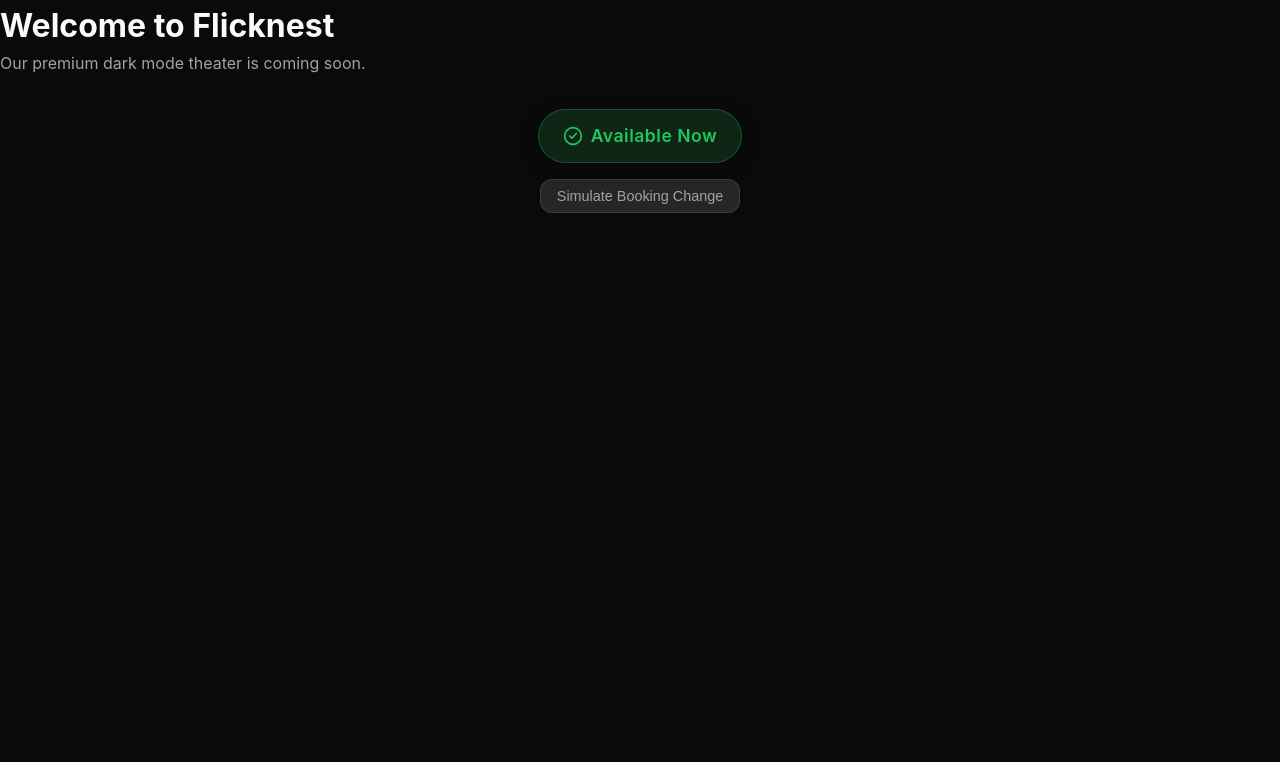
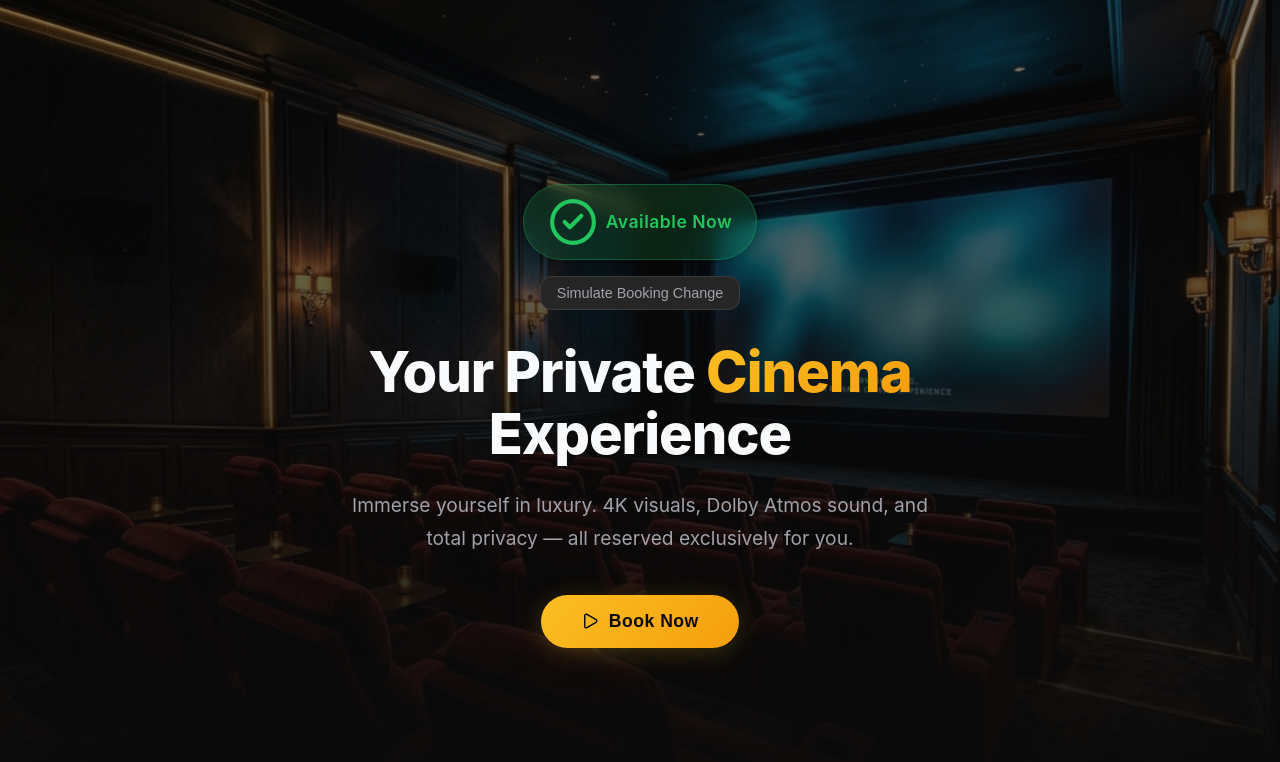
Before and after one commit to sakunakavinda/flicknest, a React (Vite) app: page / in a window 1280 px wide. Shown: the top 762 px of the page. Built offline with nearby package versions, Linux system fonts and the light colour scheme.

Commit message:
feat: implement Hero section with background, content, and CTA, and integrate into App component

```diff
--- a/src/App.jsx
+++ b/src/App.jsx
@@ -1,15 +1,15 @@
 import React from 'react';
-import Availability from './components/Availability';
+import Hero from './components/Hero';
 
 function App() {
   return (
     <div className="app-container">
-      <h1>Welcome to Flicknest</h1>
-      <p style={{ color: 'var(--text-secondary)' }}>Our premium dark mode theater is coming soon.</p>
-
-      {/* We are bringing our Availability component onto the screen here! */}
-      <Availability />
-
+      {/*
+        Notice: We replaced ALL the raw text with a single <Hero /> tag!
+        The Availability component is now INSIDE Hero.jsx.
+        This is the power of components — clean, organized code.
+      */}
+      <Hero />
     </div>
   )
 }
--- a/src/components/Availability.jsx
+++ b/src/components/Availability.jsx
@@ -16,7 +16,7 @@
       {/* We use a ternary operator (condition ? true : false) to show different UI */}
       {isAvailable ? (
         <div className="status-badge available">
-          <CheckCircle2 size={20} />
+          <CheckCircle2 size={50} />
           <span>Available Now</span>
         </div>
       ) : (
--- /dev/null
+++ b/src/components/Hero.css
@@ -0,0 +1,126 @@
+/* ==============================
+   HERO SECTION
+   ============================== */
+
+.hero-section {
+  position: relative;         /* This makes it the "anchor" for absolute children */
+  width: 100%;
+  min-height: 100vh;          /* Takes up the full screen height */
+  display: flex;
+  align-items: center;
+  justify-content: center;
+  overflow: hidden;           /* Hides anything that spills outside */
+}
+
+/* --- Background Image Layer --- */
+.hero-bg {
+  position: absolute;         /* Positioned relative to .hero-section */
+  top: 0;
+  left: 0;
+  width: 100%;
+  height: 100%;
+  z-index: 0;                /* Sits at the very back */
+}
+
+.hero-bg img {
+  width: 100%;
+  height: 100%;
+  object-fit: cover;          /* Scales the image to cover the area without distortion */
+  object-position: center;
+}
+
+/* This creates a dark gradient that sits ON TOP of the image
+   so our white text remains readable */
+.hero-overlay {
+  position: absolute;
+  top: 0;
+  left: 0;
+  width: 100%;
+  height: 100%;
+  background: linear-gradient(
+    to bottom,
+    rgba(10, 10, 10, 0.5) 0%,      /* Slightly dark at the top */
+    rgba(10, 10, 10, 0.7) 50%,     /* Darker in the middle */
+    rgba(10, 10, 10, 1) 100%       /* Fully dark at the bottom (blends into next section) */
+  );
+}
+
+/* --- Content Layer (sits on top of the background) --- */
+.hero-content {
+  position: relative;          /* This + z-index puts it ABOVE the background */
+  z-index: 1;
+  display: flex;
+  flex-direction: column;
+  align-items: center;
+  text-align: center;
+  padding: 2rem;
+  max-width: 800px;
+}
+
+/* --- Typography --- */
+.hero-title {
+  font-size: 3.5rem;
+  font-weight: 800;
+  line-height: 1.1;
+  margin-bottom: 1.5rem;
+  letter-spacing: -1px;
+}
+
+.hero-highlight {
+  /* This creates the golden gradient text effect */
+  background: linear-gradient(135deg, var(--accent-gold), #f59e0b);
+  -webkit-background-clip: text;
+  -webkit-text-fill-color: transparent;
+  background-clip: text;
+}
+
+.hero-subtitle {
+  font-size: 1.2rem;
+  color: var(--text-secondary);
+  max-width: 600px;
+  margin-bottom: 2.5rem;
+  line-height: 1.7;
+}
+
+/* --- Book Now Button --- */
+.book-now-btn {
+  display: flex;
+  align-items: center;
+  gap: 0.6rem;
+  padding: 1rem 2.5rem;
+  font-size: 1.1rem;
+  font-weight: 700;
+  color: #0a0a0a;                /* Dark text on bright button */
+  background: linear-gradient(135deg, var(--accent-gold), #f59e0b);
+  border: none;
+  border-radius: 50px;          /* Pill shape */
+  cursor: pointer;
+  transition: var(--transition);
+  box-shadow: 0 4px 25px var(--accent-glow);
+  letter-spacing: 0.5px;
+}
+
+.book-now-btn:hover {
+  transform: translateY(-3px);   /* Lifts the button up slightly on hover */
+  box-shadow: 0 8px 40px var(--accent-glow);
+}
+
+.book-now-btn:active {
+  transform: translateY(0);     /* Snaps back down when clicked */
+}
+
+/* --- Responsive Design (for mobile screens) --- */
+@media (max-width: 768px) {
+  .hero-title {
+    font-size: 2.2rem;
+  }
+
+  .hero-subtitle {
+    font-size: 1rem;
+  }
+
+  .book-now-btn {
+    padding: 0.8rem 2rem;
+    font-size: 1rem;
+  }
+}
--- /dev/null
+++ b/src/components/Hero.jsx
@@ -0,0 +1,49 @@
+import React from 'react';
+import { Play } from 'lucide-react';
+import Availability from './Availability';
+import heroBg from '../assets/hero-bg.png';
+import './Hero.css';
+
+const Hero = () => {
+  return (
+    <section className="hero-section" id="hero">
+      {/*
+        This is the background image layer.
+        We use an <img> tag inside a div instead of CSS background-image
+        so Vite can properly bundle and optimize it.
+      */}
+      <div className="hero-bg">
+        <img src={heroBg} alt="Flicknest private theater" />
+        {/* This overlay div creates the dark gradient on top of the image */}
+        <div className="hero-overlay"></div>
+      </div>
+
+      {/*
+        This is the content layer that sits ON TOP of the background.
+        Everything here is positioned with CSS (position: relative + z-index).
+      */}
+      <div className="hero-content">
+        {/* The Availability badge sits at the top of our hero */}
+        <Availability />
+
+        <h1 className="hero-title">
+          Your Private
+          <span className="hero-highlight"> Cinema </span>
+          Experience
+        </h1>
+
+        <p className="hero-subtitle">
+          Immerse yourself in luxury. 4K visuals, Dolby Atmos sound,
+          and total privacy — all reserved exclusively for you.
+        </p>
+
+        <button className="book-now-btn" id="book-now-btn">
+          <Play size={18} />
+          <span>Book Now</span>
+        </button>
+      </div>
+    </section>
+  );
+};
+
+export default Hero;
```
Also changed, not shown: src/assets/hero-bg.png (added).
